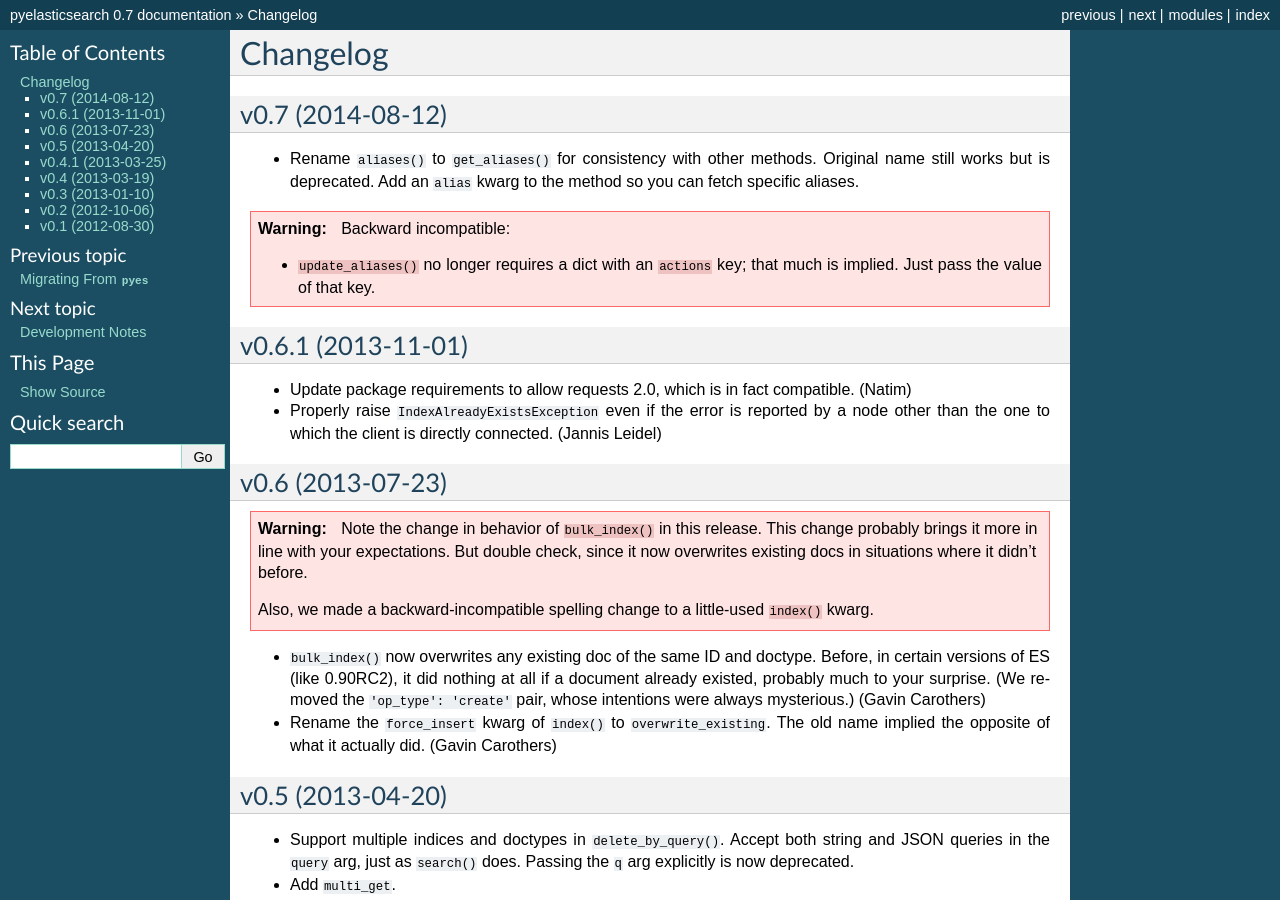
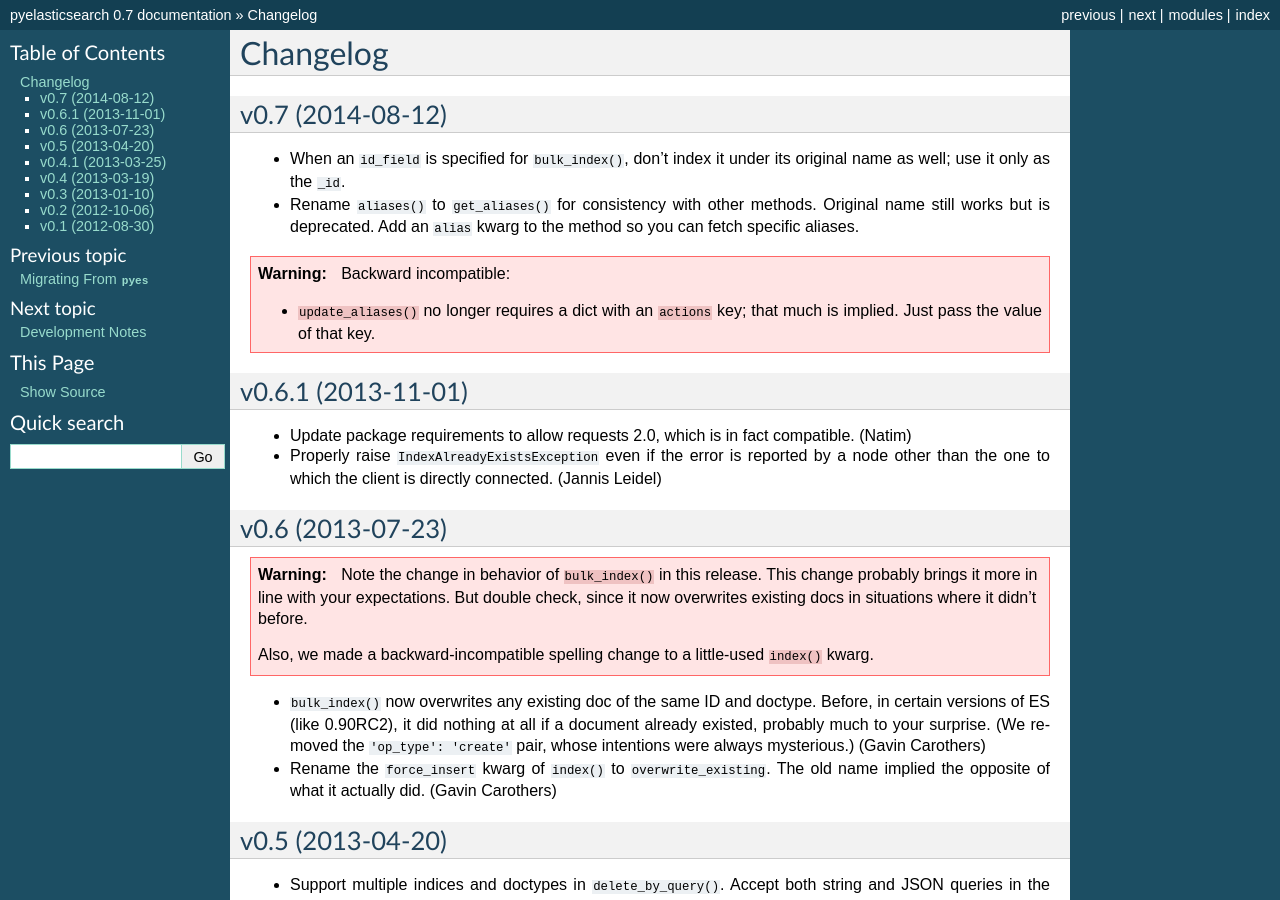
Before and after one commit to pyelasticsearch/pyelasticsearch, a Sphinx documentation site: the page built from docs/source/changelog.rst, in a window 1280 px wide and 900 px high. Built offline with Sphinx 7.4.7, drawn with Linux system fonts in a browser that asks for light colours.

Commit message:
Bring readme up to date.

```diff
--- a/docs/source/changelog.rst
+++ b/docs/source/changelog.rst
@@ -4,6 +4,8 @@
 v0.7 (2014-08-12)
 -----------------
 
+* When an ``id_field`` is specified for ``bulk_index()``, don't index it under
+  its original name as well; use it only as the ``_id``.
 * Rename ``aliases()`` to ``get_aliases()`` for consistency with other
   methods. Original name still works but is deprecated. Add an ``alias`` kwarg
   to the method so you can fetch specific aliases.
```
